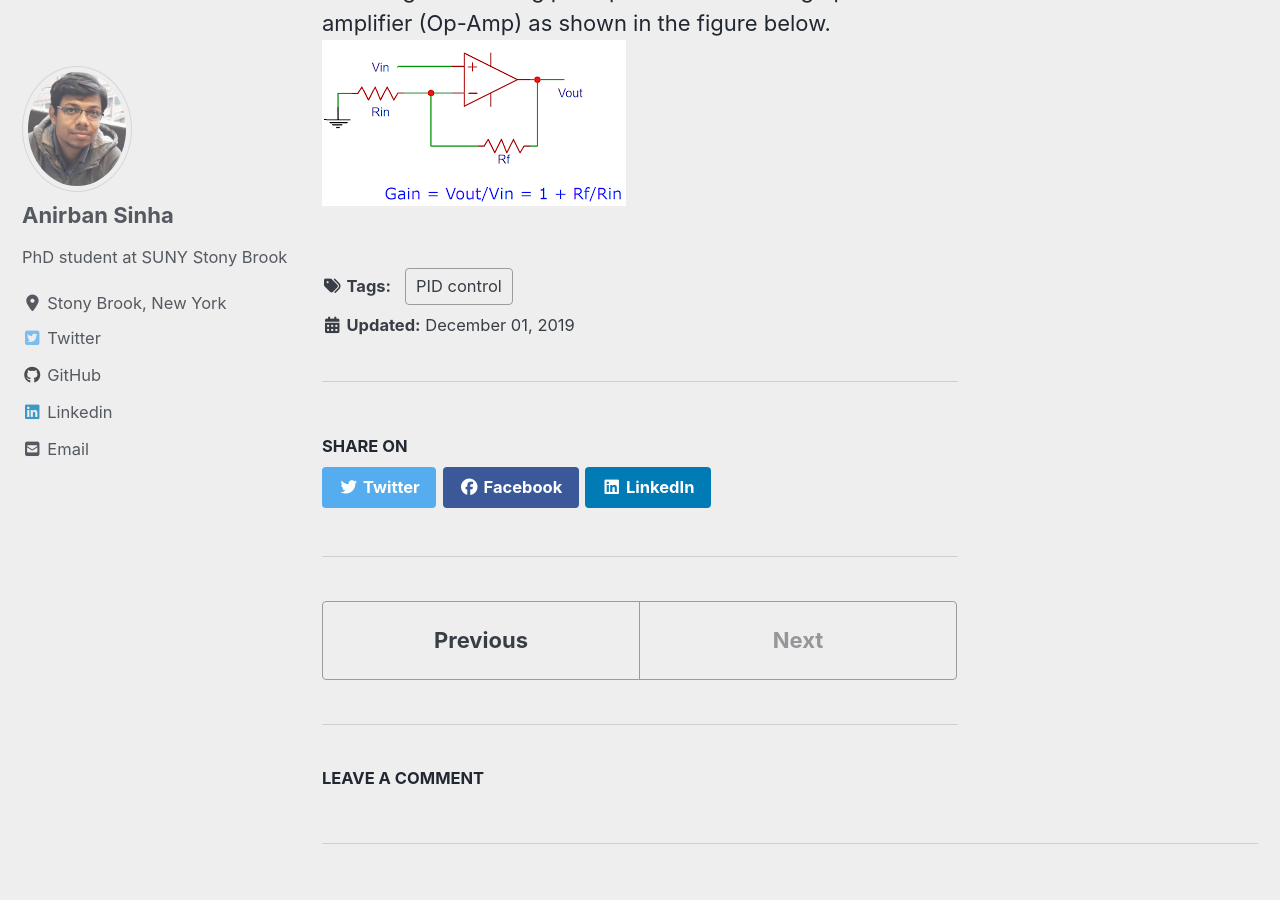
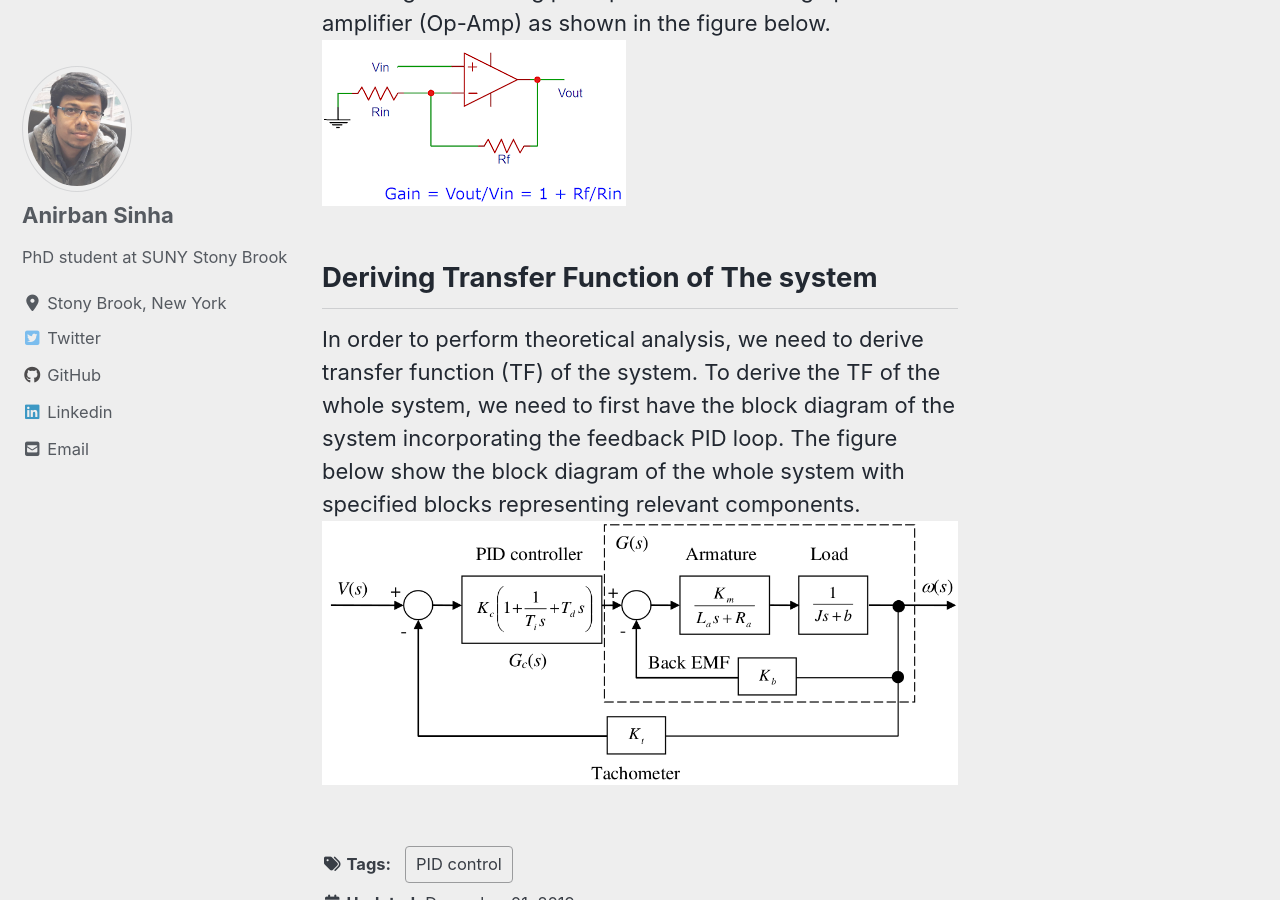
Before and after one commit to mattsinbot/mattsinbot.github.io, a Jekyll site: the page built from _posts/2019-12-3-PID.md, in a window 1280 px wide and 900 px high, scrolled down 1848 px. Built offline with Jekyll 4.4.1, drawn with Linux system fonts in a browser that asks for light colours; cached includes are drawn as plain includes; nearby versions of some CDN libraries; comment, search, counter and statistics services are not loaded.

Commit message:
pid block diagram

```diff
--- a/_posts/2019-12-3-PID.md
+++ b/_posts/2019-12-3-PID.md
@@ -16,3 +16,7 @@ The turntable is controlled by a DC motor with a tachometer. The DC motor rotate
 In order to achieve the gain=12V/0.52V in the feedback loop, we need to set the resistance of the potentiometer
 to 23.3K-Ohm. We calculated the potentiometer resistance value by following the working principle of non-inverting operational-amplifier (Op-Amp) as shown in the figure below.
 ![alt]({{ site.url }}{{ site.baseurl }}/images/control/noninverting_opamp.png)
+
+## Deriving Transfer Function of The system
+In order to perform theoretical analysis, we need to derive transfer function (TF) of the system. To derive the TF of the whole system, we need to first have the block diagram of the system incorporating the feedback PID loop. The figure below show the block diagram of the whole system with specified blocks representing relevant components.
+![alt]({{ site.url }}{{ site.baseurl }}/images/control/pid_block_diagram.png)
```
Also changed, not shown: images/control/pid_block_diagram.png (added).
